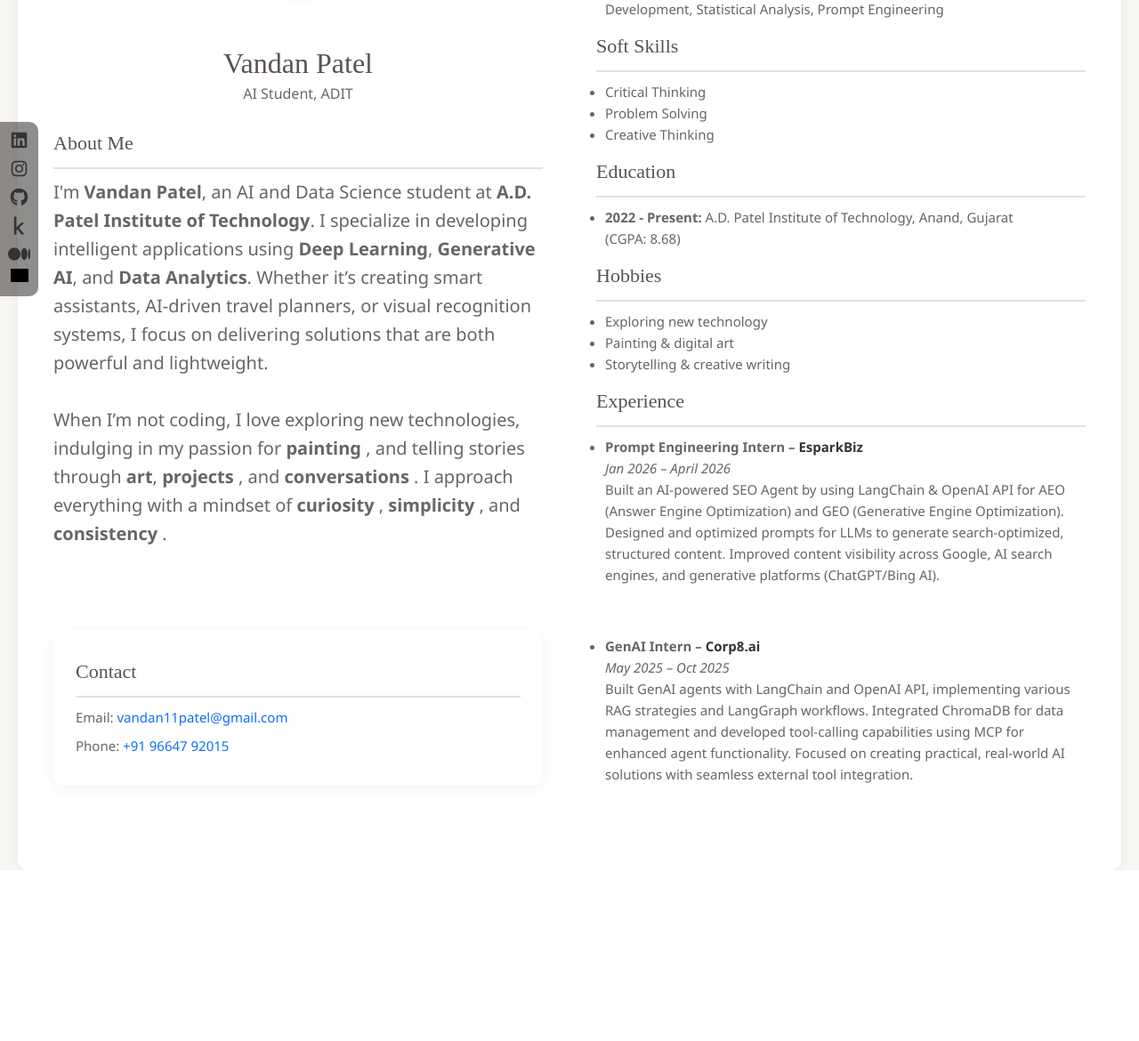
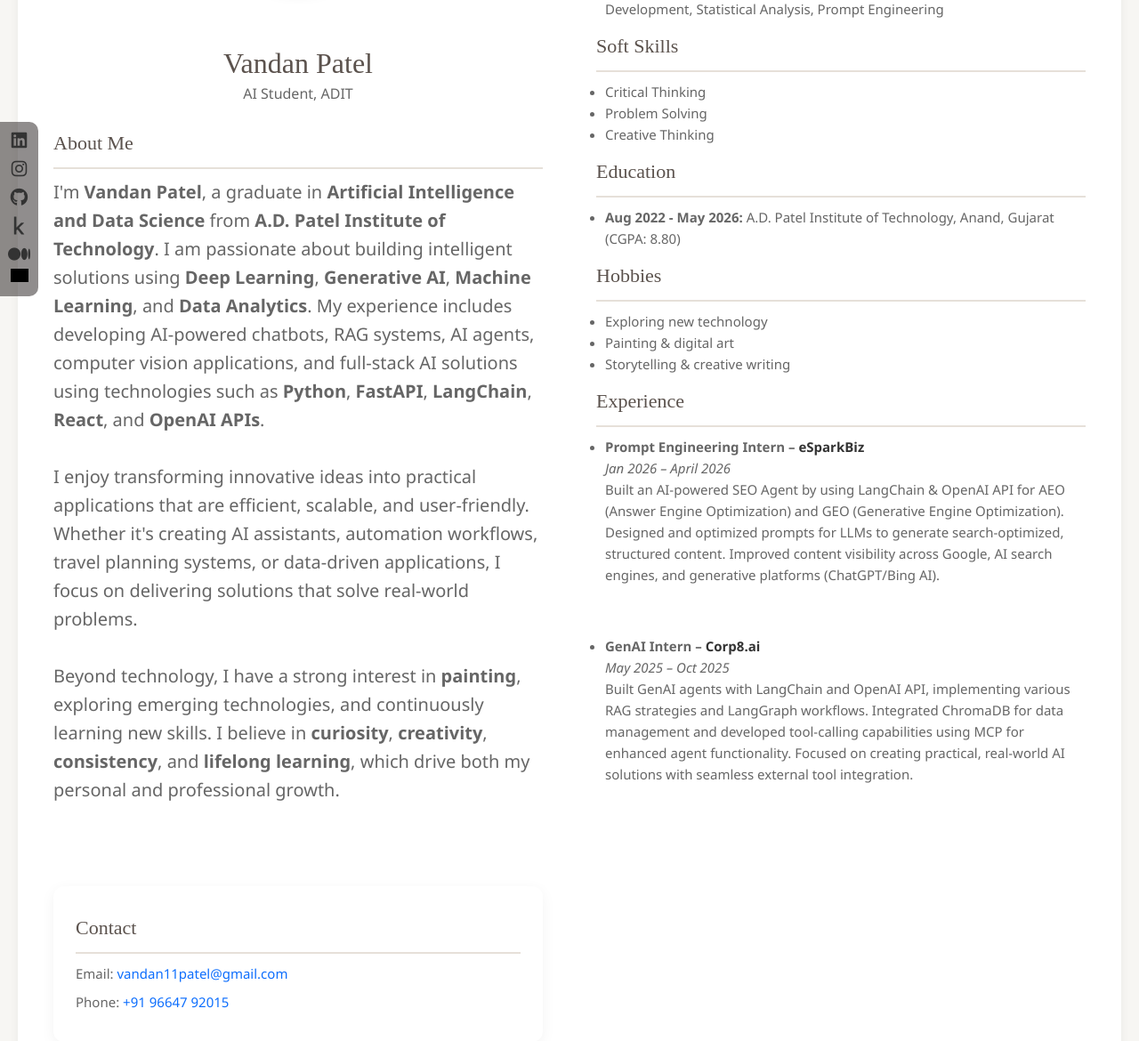
Before and after one commit to patelvandan11/flask12, a Flask app: page /about in a window 1280 px wide. Shown: the part 445-1615 px from the top of the page at 89% size. Before the commit the page ends 1423 px from the top, so only its background shows below. Run offline with Flask 3, Linux system fonts and the light colour scheme; some libraries are stand-ins or nearby versions; grey boxes are pictures that could not be loaded.

Commit message:
information update

```diff
--- a/templates/about.html
+++ b/templates/about.html
@@ -20,16 +20,28 @@
         <div class="about">
             <h2>About Me</h2>
             <p>
-                I'm <b>Vandan Patel</b>, an AI and Data Science student at <b>A.D. Patel Institute of Technology</b>. I
-                specialize in developing intelligent applications using <b>Deep Learning</b>, <b>Generative AI</b>, and
-                <b>Data Analytics</b>. Whether it’s creating smart assistants, AI-driven travel planners, or visual
-                recognition systems, I focus on delivering solutions that are both powerful and lightweight.
+                I'm <b>Vandan Patel</b>, a graduate in <b>Artificial Intelligence and Data Science</b> from <b>A.D.
+                    Patel Institute of Technology</b>. I am passionate about building intelligent solutions using
+                <b>Deep Learning</b>, <b>Generative AI</b>, <b>Machine Learning</b>, and <b>Data Analytics</b>. My
+                experience includes developing AI-powered chatbots, RAG systems, AI agents, computer vision
+                applications, and full-stack AI solutions using technologies such as <b>Python</b>, <b>FastAPI</b>,
+                <b>LangChain</b>, <b>React</b>, and <b>OpenAI APIs</b>.
             </p>
+
             <br>
+
             <p>
-                When I’m not coding, I love exploring new technologies, indulging in my passion for <b> painting </b>,
-                and telling stories through <b>art</b>, <b> projects </b>, and <b> conversations </b>. I approach
-                everything with a mindset of <b> curiosity </b>, <b> simplicity </b>, and <b> consistency </b>.
+                I enjoy transforming innovative ideas into practical applications that are efficient, scalable, and
+                user-friendly. Whether it's creating AI assistants, automation workflows, travel planning systems, or
+                data-driven applications, I focus on delivering solutions that solve real-world problems.
+            </p>
+
+            <br>
+
+            <p>
+                Beyond technology, I have a strong interest in <b>painting</b>, exploring emerging technologies, and
+                continuously learning new skills. I believe in <b>curiosity</b>, <b>creativity</b>, <b>consistency</b>,
+                and <b>lifelong learning</b>, which drive both my personal and professional growth.
             </p>
         </div>
         <br>
@@ -47,9 +59,11 @@
             <ul>
                 <li><strong>Programming Languages:</strong> Python, Java, C++, JavaScript</li>
                 <li><strong>Frameworks:</strong> React.js, Flask, FastAPI, Streamlit</li>
-                <li><strong>Libraries:</strong> PyTorch, TensorFlow, Keras, OpenCV, NLTK, HuggingFace, LangChain, LangGraph, OpenAI API, Selenium, FastMCP, Pydantic</li>
+                <li><strong>Libraries:</strong> PyTorch, TensorFlow, Keras, OpenCV, NLTK, HuggingFace, LangChain,
+                    LangGraph, OpenAI API, Selenium, FastMCP, Pydantic</li>
                 <li><strong>Tools:</strong> Git, Docker, ChromaDB</li>
-                <li><strong>Expertise:</strong> Generative AI, Deep Learning, Machine Learning, Web Development, Statistical Analysis, Prompt Engineering
+                <li><strong>Expertise:</strong> Generative AI, Deep Learning, Machine Learning, Web Development,
+                    Statistical Analysis, Prompt Engineering
                 </li>
             </ul>
         </div>
@@ -66,7 +80,8 @@
         <div class="education">
             <h2>Education</h2>
             <ul>
-                <li><strong>2022 - Present:</strong> A.D. Patel Institute of Technology, Anand, Gujarat <br> (CGPA: 8.68)</li>
+                <li><strong>Aug 2022 - May 2026:</strong> A.D. Patel Institute of Technology, Anand, Gujarat <br> (CGPA:
+                    8.80)</li>
             </ul>
         </div>
 
@@ -89,9 +104,13 @@
             <h2>Experience</h2>
             <ul>
                 <li>
-                    <strong>Prompt Engineering Intern – <a href="https://www.esparkinfo.com/" target="_blank">EsparkBiz</a></strong><br>
+                    <strong>Prompt Engineering Intern – <a href="https://www.esparkinfo.com/"
+                            target="_blank">eSparkBiz</a></strong><br>
                     <em>Jan 2026 – April 2026</em><br>
-                    Built an AI-powered SEO Agent by using LangChain & OpenAI API for AEO (Answer Engine Optimization) and GEO (Generative Engine Optimization). Designed and optimized prompts for LLMs to generate search-optimized, structured content. Improved content visibility across Google, AI search engines, and generative platforms (ChatGPT/Bing AI).
+                    Built an AI-powered SEO Agent by using LangChain & OpenAI API for AEO (Answer Engine Optimization)
+                    and GEO (Generative Engine Optimization). Designed and optimized prompts for LLMs to generate
+                    search-optimized, structured content. Improved content visibility across Google, AI search engines,
+                    and generative platforms (ChatGPT/Bing AI).
                     <br>
                     <br>
                     <br>
@@ -105,7 +124,10 @@
                 <li>
                     <strong>GenAI Intern – <a href="https://corp8.ai" target="_blank">Corp8.ai</a></strong><br>
                     <em>May 2025 – Oct 2025</em><br>
-                    Built GenAI agents with LangChain and OpenAI API, implementing various RAG strategies and LangGraph workflows. Integrated ChromaDB for data management and developed tool-calling capabilities using MCP for enhanced agent functionality. Focused on creating practical, real-world AI solutions with seamless external tool integration.
+                    Built GenAI agents with LangChain and OpenAI API, implementing various RAG strategies and LangGraph
+                    workflows. Integrated ChromaDB for data management and developed tool-calling capabilities using MCP
+                    for enhanced agent functionality. Focused on creating practical, real-world AI solutions with
+                    seamless external tool integration.
                     <br>
                     <br>
                     <br>
```
Lines whose indentation alone changed are shown as unchanged.
